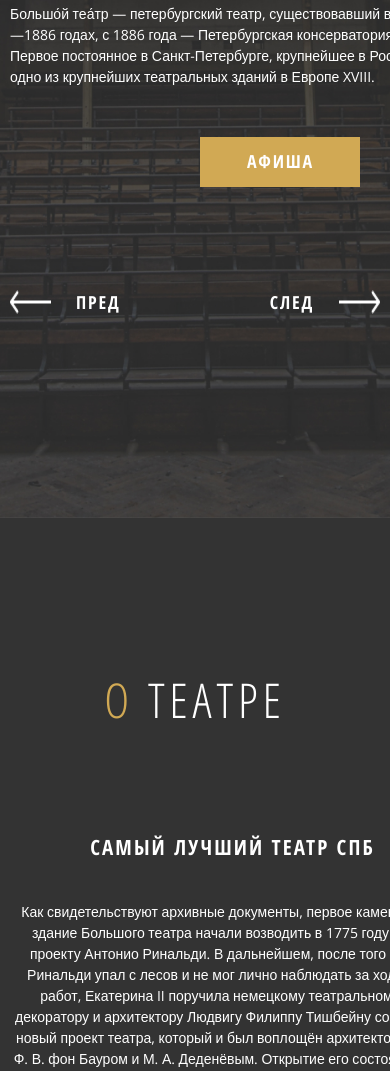
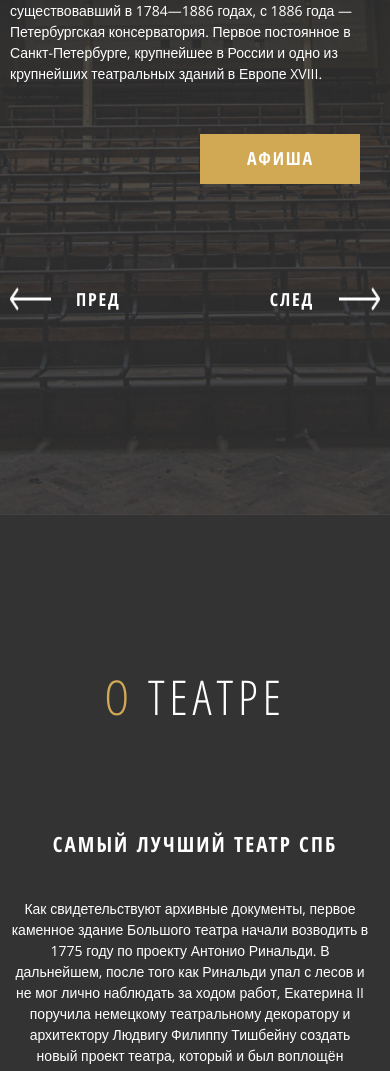
Before and after one commit to kasim876/Big_theatre, a plain HTML site: page index.html in a window 390 px wide. Shown: the part 357-1428 px from the top of the page. Drawn offline with nearby package versions, Linux system fonts and the light colour scheme.

Commit message:
Update main.css

```diff
--- a/css/main.css
+++ b/css/main.css
@@ -496,4 +496,24 @@ a:hover {
     .container {
         width: 370px;
     }
+
+    .header_content_title {
+        font-size: 36px;
+    }
+
+    .header_content_article {
+        width: 360px;
+    }
+
+    .article_the_best_p {
+        width: 360px;
+    }
+
+    .article_the_best_title {
+        width: 370px;
+    }
+
+    ul, li {
+        font-size: 14px;
+    }
 }
```
